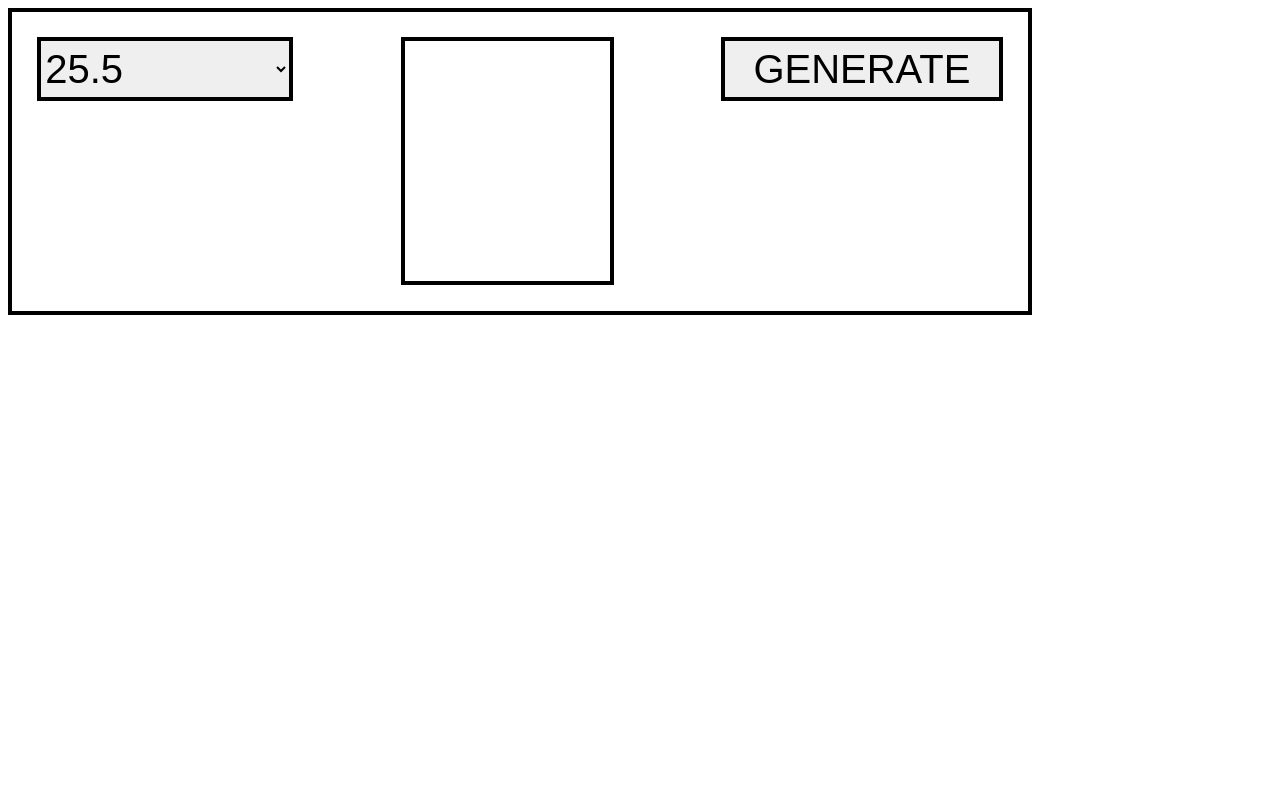
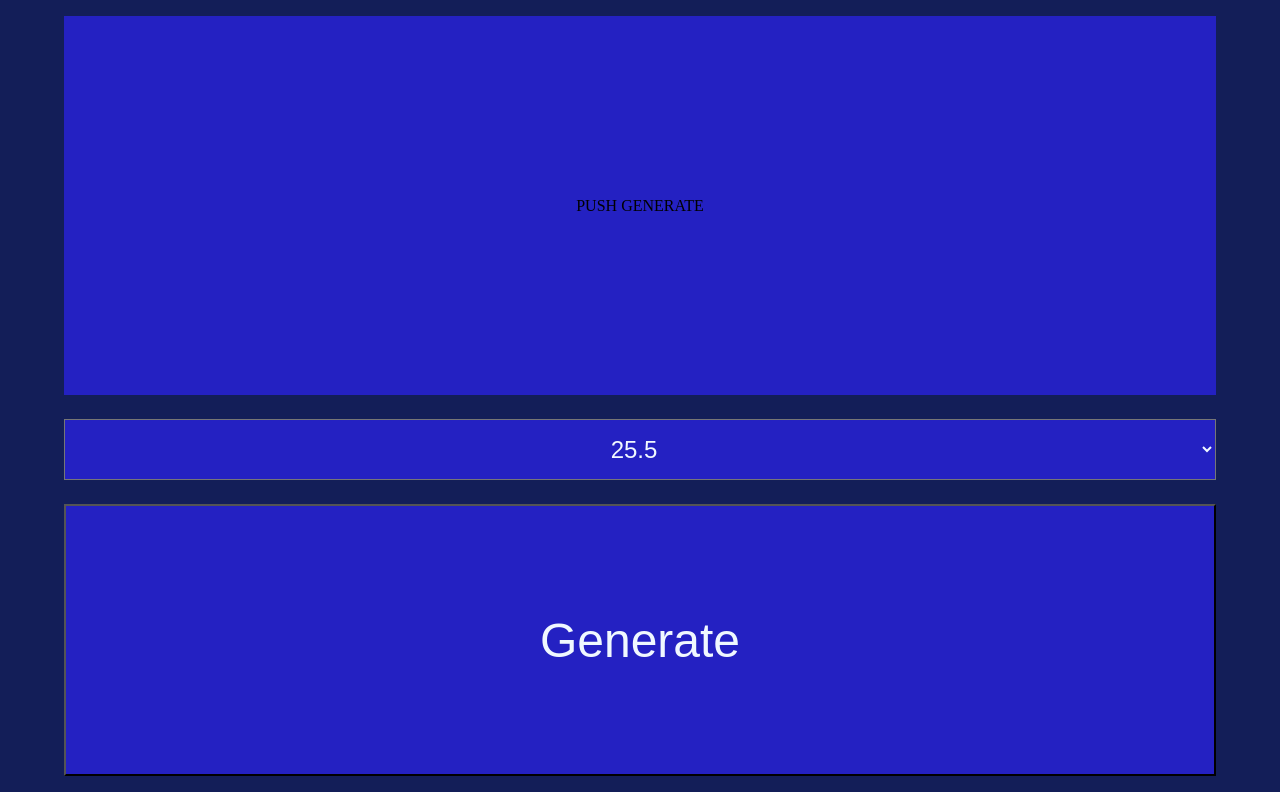
Before and after one commit to AintInsane/generator, a plain HTML site: page index.html in a window 1280 px wide. Drawn offline with Linux system fonts and the light colour scheme.

Commit message:
Add files via upload

```diff
--- a/index.html
+++ b/index.html
@@ -1,99 +1,36 @@
 <!DOCTYPE html>
-<html lang="ru-ru" dir="ltr" >
-<div style=
-"
-box-sizing:border-box;
-border:4px solid black;
-width:80vw;
-display:flex;
-justify-content:space-between;
-padding:2%;
-">
+<html lang="ru">
 
-<select id="weight"
-style="
-height:8vh;
-width:20vw;
-font-size:5vh;
-border:4px solid black;
-"
->
-<option value="25.5">25.5</option>
-<option value="33">33</option>
-<option value="43.5">43.5</option>
-<option value="55">55</option>
-</select>
+<head>
+
+    <meta charset="UTF-8">
+    <meta name="viewport" content="width=device-width, initial-scale=1.0">
+    <meta http-equiv="X-UA-Compatible" content="ie=edge">
+    <meta name="description" content="Generator">
+    <link rel="stylesheet" href="./styles.css">
+
+</head>
+
+<body>
+
+    <div id="container">
+        <div id="containerBlockDisplay">PUSH GENERATE</div>
+
+        <select id="containerBlock_choice">
+            <option value=25.5>25.5</option>
+            <option value=33>33</option>
+            <option value=43.5>43.5</option>
+            <option value=55>55</option>
+        </select>
+
+        <div id="containerBlockButton">
+            <button type="button" id="containerBlock_button">Generate</button>
+        </div>
 
 
-<div id="result"
-style="
-height:30vh;
-width:16vw;
-font-size:5vh;
-border:4px solid black;
-"
-></div>
-
-
-<button type="button" id="button"
-style="
-height:8vh;
-width:22vw;
-font-size:5vh;
-border:4px solid black;
-"
->GENERATE</button>
-
-</div>
-<div id="value"
-style="
-//height:8vh;
-font-size:20vh;
-width:80vw;
-padding:24px;
-background-color:"green;
-"
-></div>
-
-
-<script>
-
-let weight = document.getElementById("weight")
-
-button.addEventListener("click",click1)
-function click1(){
-
-let weightValue= weight.options[weight.selectedIndex].value
-/////////////////////////////////////////////////////////////////////////////////////////////////
-if(weightValue==25.5){
-let getBase = Math.random()*(5.9-4.5)+4.5
-let base=getBase.toFixed(2)
-let getBody = Math.random()*(13.6-12.2)+12.2
-let body = getBody.toFixed(2)
-let getTop = weightValue - base - body
-let top = getTop .toFixed(2)
-let res = +base + +body + +top
-document.getElementById("result").innerHTML=`base=${base} body=${body} top=${top} weight=${res}`
-}
-/////////////////////////////////////////////////////////////////////////////////////////////////////
-if(weightValue==43.5){
-let getBase = Math.random()*(11-10.8)+10.8
-let base=getBase.toFixed(2)
-let getBody = Math.random()*(12.4-12.2)+12.2
-let body = getBody.toFixed(2)
-
-let getBody2 = Math.random()*(13.8-13.6)+13.6
-let body2 = getBody2.toFixed(2)
-
-let getTop = weightValue - base - body - body2
-let top = getTop .toFixed(2)
-let res = +base + +body + +body2 + +top
-document.getElementById("result").innerHTML=`base=${base} body=${ body} body2=${ body2} top=${ top} weight=${res }`
-}
-}
-
-
-</script>
+    </div>
+    <script src="./script.js"></script>
+</body>
 
 
 </html>
--- /dev/null
+++ b/script.js
@@ -0,0 +1,45 @@
+
+
+let weight = document.getElementById("containerBlock_choice")
+
+containerBlockButton.addEventListener("click", click1)
+function click1() {
+
+    let weightValue = weight.options[weight.selectedIndex].value
+    /////////////////////////////////////////////////////////////////////////////////////////////////
+    if (weightValue == 25.5) {
+        let getBase = Math.random() * (5.9 - 4.5) + 4.5
+        let base = getBase.toFixed(2)
+        let getBody = Math.random() * (13.6 - 12.2) + 12.2
+        let body = getBody.toFixed(2)
+        let getTop = weightValue - base - body
+        let top = getTop.toFixed(2)
+        let res = +base + +body + +top
+        document.getElementById("containerBlockDisplay").innerHTML = `
+        <div id="containerBlockDisplay_data">BASE = ${base}</div>
+         <div id="containerBlockDisplay_data">BODY = ${body}</div>
+          <div id="containerBlockDisplay_data">TOP = ${top}</div>
+           <div id="containerBlockDisplay_data">WEIGHT = ${res.toFixed(1)}</div>
+        `}
+    /////////////////////////////////////////////////////////////////////////////////////////////////////
+    if (weightValue == 43.5) {
+        let getBase = Math.random() * (11 - 10.8) + 10.8
+        let base = getBase.toFixed(2)
+        let getBody = Math.random() * (12.4 - 12.2) + 12.2
+        let body = getBody.toFixed(2)
+
+        let getBody2 = Math.random() * (13.8 - 13.6) + 13.6
+        let body2 = getBody2.toFixed(2)
+
+        let getTop = weightValue - base - body - body2
+        let top = getTop.toFixed(2)
+        let res = +base + +body + +body2 + +top
+        document.getElementById("containerBlockDisplay").innerHTML = `
+        <div id="containerBlockDisplay_data">BASE = ${base}</div>
+         <div id="containerBlockDisplay_data">BODY = ${body}</div>
+          <div id="containerBlockDisplay_data">BODY = ${body2}</div>
+          <div id="containerBlockDisplay_data">TOP = ${top}</div>
+           <div id="containerBlockDisplay_data">WEIGHT = ${res.toFixed(1)}</div>`
+    }
+
+}
--- /dev/null
+++ b/styles.css
@@ -0,0 +1,58 @@
+body {
+    margin: 0;
+    padding: 0;
+    box-sizing: border-box;
+}
+
+#container {
+    display: flex;
+    flex-direction: column;
+    align-items: center;
+    width: 100vw;
+    height: 95vh;
+    background-color: rgb(19, 30, 88);
+    padding: 2vh 0 2vh 0;
+}
+
+#containerBlockDisplay {
+    display: flex;
+    flex-direction: column;
+    justify-content: center;
+    width: 90vw;
+    height: 50vh;
+    background-color: rgb(36, 33, 194);
+    gap: 24px;
+    text-align: center;
+}
+
+#containerBlockDisplay::selection {
+    color: rgb(0, 0, 0);
+}
+
+#containerBlockDisplay_data {
+    color: aliceblue;
+    font-size: 36px;
+}
+
+#containerBlock_choice {
+    text-align: center;
+    color: aliceblue;
+    background-color: rgb(36, 33, 194);
+    font-size: 24px;
+    width: 90vw;
+    height: 64px;
+    margin: 24px 0 24px 0;
+}
+
+#containerBlockButton {
+    display: flex;
+    justify-content: center;
+}
+
+#containerBlock_button {
+    height: 34vh;
+    width: 90vw;
+    color: aliceblue;
+    font-size: 48px;
+    background-color: rgb(36, 33, 194);
+}
```
